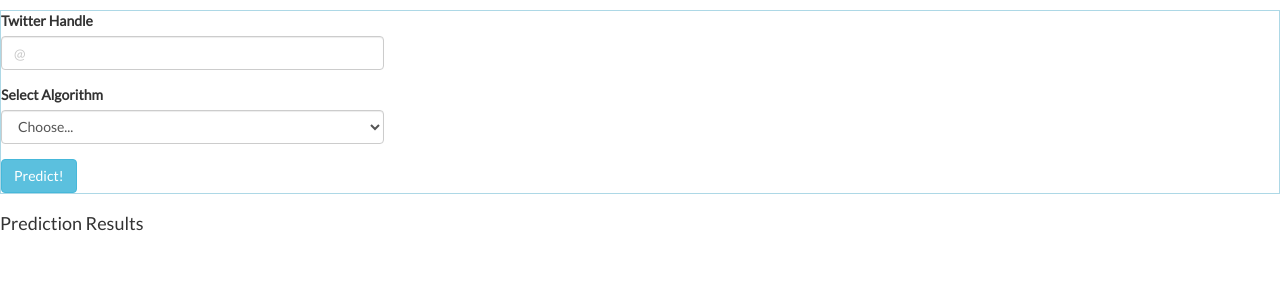
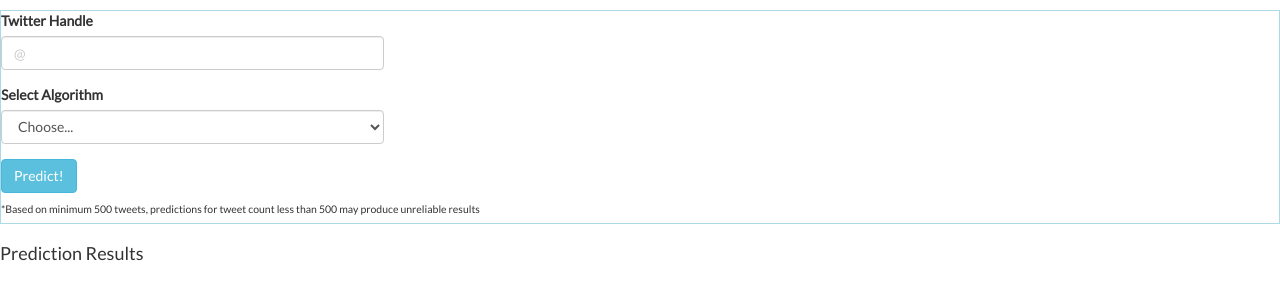
Before and after one commit to vikky4585/Project-LeftRightCenter, a Flask app: page /dnn in a window 1280 px wide. Shown: the top 300 px of the page. Run offline with Flask 2, Linux system fonts and the light colour scheme; some libraries are stand-ins or nearby versions.

Commit message:
with footnotes

```diff
--- a/templates/dnn.html
+++ b/templates/dnn.html
@@ -67,7 +67,8 @@
                     </select>
                 </div>
                 <button id="predict" type="submit" class="btn btn-info">Predict!</button>
-
+                <p></p>
+                <sup>*Based on minimum 500 tweets, predictions for tweet count less than 500 may produce unreliable results </sup>
             </form>
         </div>
     </div>
```
